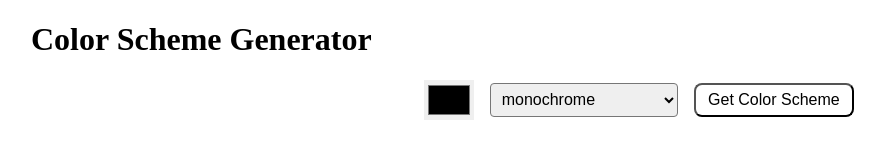
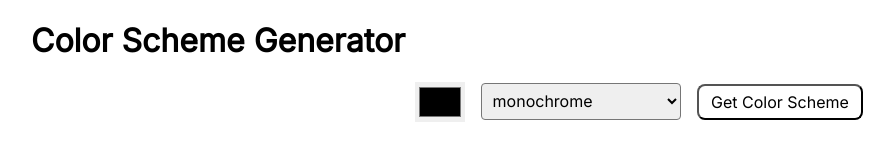
Before and after one commit to shangguanwang/color-scheme-generator, a website built with Vite: page index.html in a window 1280 px wide. Shown: the whole page, without its empty margins (1-895 px from the left). Built offline with nearby package versions, Linux system fonts and the light colour scheme.

Commit message:
add google font [Issue #5]

```diff
--- a/index.html
+++ b/index.html
@@ -3,6 +3,9 @@
   <head>
     <meta charset="UTF-8" />
     <link rel="icon" type="image/svg+xml" href="/vite.svg" />
+    <link rel="preconnect" href="https://fonts.googleapis.com">
+    <link rel="preconnect" href="https://fonts.gstatic.com" crossorigin>
+    <link href="https://fonts.googleapis.com/css2?family=Inter&display=swap" rel="stylesheet">
     <meta name="viewport" content="width=device-width, initial-scale=1.0" />
     <title>Color Scheme Generator</title>
   </head>
--- a/style.css
+++ b/style.css
@@ -3,6 +3,11 @@ html, body {
   padding: 0;
   height: 100%;
 }
+
+html, body, select, button {
+  font-family: 'Inter', sans-serif;
+}
+
 h1 {
   margin-left: 2rem;
 }
@@ -43,6 +48,7 @@ button:hover{
 section {
   display: flex;
   height: 100vh;
+  margin-top: 1.5rem;
 }
 
 .individual-color {
```
